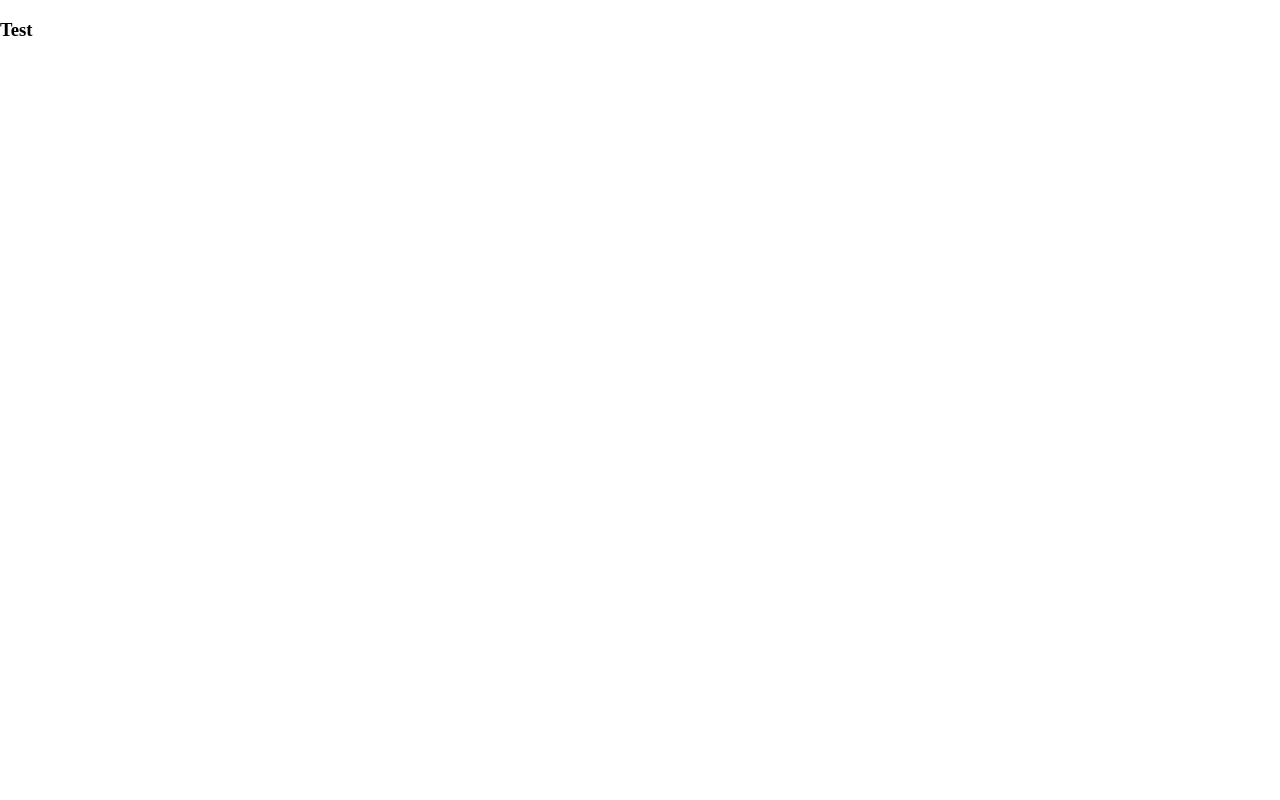
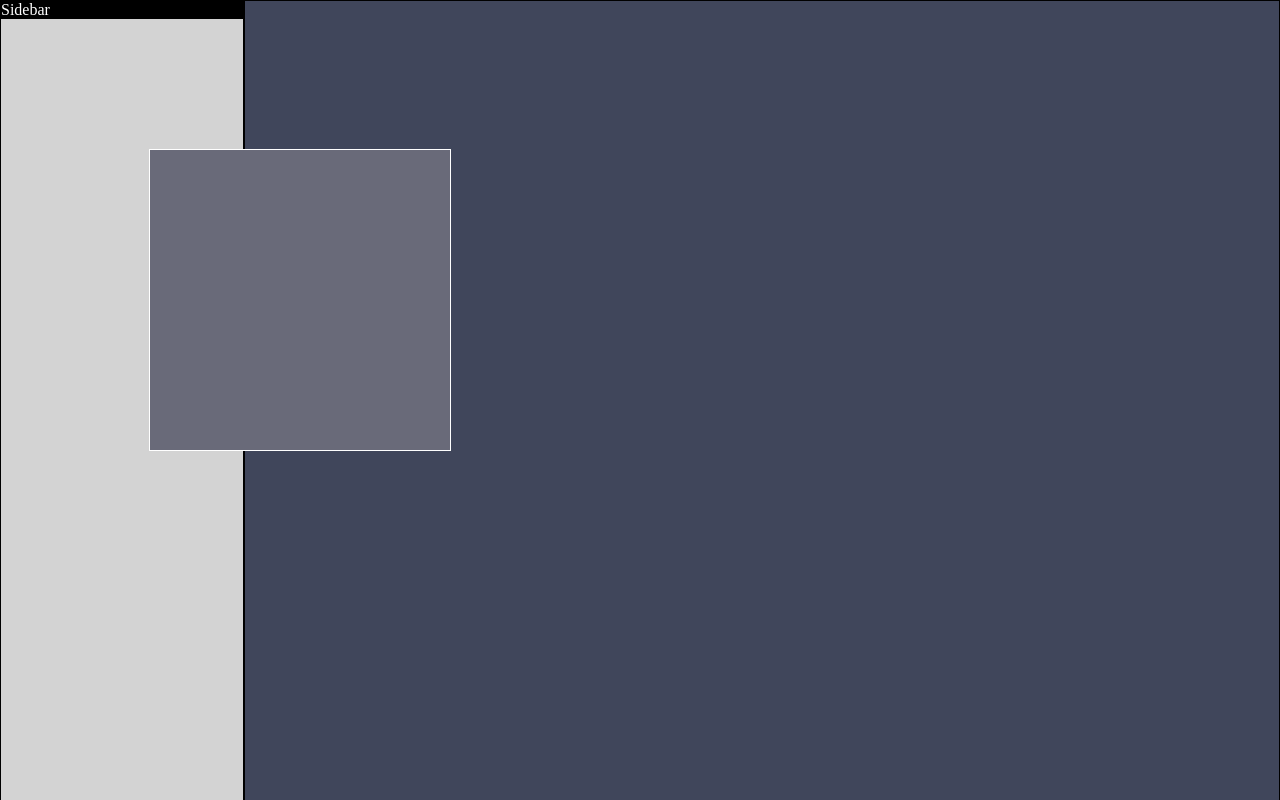
Before and after one commit to Crystal4B/Aqua2D, a React (Create React App) app: page / in a window 1280 px wide. Shown: the top 800 px of the page. Built offline with nearby package versions, Linux system fonts and the light colour scheme; the HTML template or start-up script is replaced by a standard one.

Commit message:
Adding Sidebar and Editor Prototype

```diff
--- a/electron/electron.ts
+++ b/electron/electron.ts
@@ -16,9 +16,6 @@ function createWindow()
 
 	// Load the index
 	mainWindow.loadFile(path.join(__dirname, "index.html"));
-
-	// Open devtools
-	mainWindow.webContents.openDevTools();
 
 	mainWindow.on("closed", () => {
 		mainWindow = null;
--- a/src/App.css
+++ b/src/App.css
@@ -1,4 +1,15 @@
 body
 {
+	overflow: hidden;
+	width: 100vw;
+	height: 100vw;
 	margin: 0px;
 }
+
+.rowC
+{
+	width: 100vw;
+	height: 100vw;
+	display: flex;
+	flex-direction: row;
+}
--- a/src/App.tsx
+++ b/src/App.tsx
@@ -1,9 +1,14 @@
+import LevelRenderer from './Components/Editor/LevelRenderer';
+import Sidebar from './Components/Sidebar/Sidebar';
 import './App.css';
 
 function App()
 {
 	return (
-		<h3>Test</h3>
+		<div className='rowC'>
+			<Sidebar />
+			<LevelRenderer />
+		</div>
 	);
 }
 
--- /dev/null
+++ b/src/Components/Editor/Editor.css
@@ -0,0 +1,14 @@
+.viewport
+{
+	height: 100%;
+	width: 100%;
+	border: 1px solid #000;
+	background-color: #40465b;
+}
+
+.viewport canvas
+{
+	position: absolute;
+	border: 1px solid rgb(255, 255, 255);
+	transform: translate(-50%, -50%);
+}
--- /dev/null
+++ b/src/Components/Editor/Level.tsx
@@ -0,0 +1,102 @@
+import React, { useEffect, useRef, useState } from "react";
+
+interface ILevelProps
+{
+	key: number;
+	scale: number;
+}
+
+interface ILevelSize
+{
+	width: number;
+	height: number;
+}
+interface ILevelPosition
+{
+	x: number;
+	y: number;
+}
+
+/**
+ * Level class will contain details about the level being rendered by the renderer
+ */
+function Level(props: ILevelProps)
+{
+	const canvasRef = useRef<HTMLCanvasElement>(null);
+	const contextRef = useRef<CanvasRenderingContext2D | null>(null);
+
+	const [dragging, setDragging] = useState<boolean>(false);
+	const [position, setPosition] = useState<ILevelPosition>({x: 300, y: 300});
+	const [size, setSize] = useState<ILevelSize>({width: 300, height: 300});
+
+	useEffect(() => {
+		const canvas = canvasRef.current;
+		if (canvas != null)
+		{
+			const context = canvas.getContext("2d");
+			contextRef.current = context;
+
+			if (context != null)
+			{
+				// Initialize to default color
+				context.fillStyle = "#696a79";
+				context.fillRect(0,0, canvas.width, canvas.height);
+			}
+		}
+	}, []);
+
+	/**
+	 * Handles mouse down functionality for the level
+	 */
+	function handleMouseDown()
+	{
+		setDragging(true);
+	}
+
+	/**
+	 * Handles mouse up functionality for the level
+	 */
+	function handleMouseUp()
+	{
+		setDragging(false);
+	}
+
+	/**
+	 * Handles mouse out functionality for the level
+	 */
+	function handleMouseOut()
+	{
+		setDragging(false);
+	}
+
+	/**
+	 * Handles mouse movement functionality for the level
+	 * @param movementX -> how far the mouse moved on the x-axis
+	 * @param movementY -> how far the mouse moved on the y-axis
+	 */
+	function handleMouseMove({movementX, movementY}: React.MouseEvent)
+	{
+		if (dragging)
+		{
+			setPosition({x: position.x + movementX, y: position.y + movementY});
+		}
+	}
+
+	return (
+		<canvas
+			key={props.key}
+			width={size.width}
+			height={size.height}
+			style={{left: position.x, top: position.y}}
+
+			onMouseDown={handleMouseDown}
+			onMouseUp={handleMouseUp}
+			onMouseOut={handleMouseOut}
+			onMouseMove={handleMouseMove}
+			ref={canvasRef}
+		/>
+	);
+}
+
+// Export the level class
+export default Level;
--- /dev/null
+++ b/src/Components/Editor/LevelRenderer.tsx
@@ -0,0 +1,29 @@
+import {useState} from 'react';
+import Level from './Level';
+import './Editor.css';
+
+const LEVELS = [Level, Level]
+
+/**
+ * Level Renderer is a componenet responsible for organizing and managing the level display
+ */
+const LevelRenderer = () =>
+{
+	const [zoom, setZoom] = useState(1)
+
+	function handleWheel({deltaY, clientX, clientY}: React.WheelEvent)
+	{
+		// if deltaY < 0 zoom in else zoom out
+		setZoom(deltaY < 0 ? zoom + 0.1 : zoom - 0.1);
+	}
+
+	return(
+		<div className='viewport' onWheel={handleWheel} style={{zoom: zoom}}>
+			{LEVELS.map((Level, index) => {
+				return Level({key: index, scale: 1})
+			})}
+		</div>
+	);
+}
+
+export default LevelRenderer
--- /dev/null
+++ b/src/Components/Sidebar/Sidebar.css
@@ -0,0 +1,13 @@
+.sidebar
+{
+	height: 100%;
+	width: 300px;
+	background-color: lightgray;
+	border: 1px solid #000;
+}
+
+.header
+{
+	background-color: black;
+	color: white;
+}
--- /dev/null
+++ b/src/Components/Sidebar/Sidebar.tsx
@@ -0,0 +1,16 @@
+import './Sidebar.css';
+
+function Sidebar()
+{
+	return(
+		<div className="sidebar" >
+			<div className="panels">
+				<div className="tilesets-panel">
+					<div className="header">Sidebar</div>
+				</div>
+			</div>
+		</div>
+	);
+}
+
+export default Sidebar;
```
